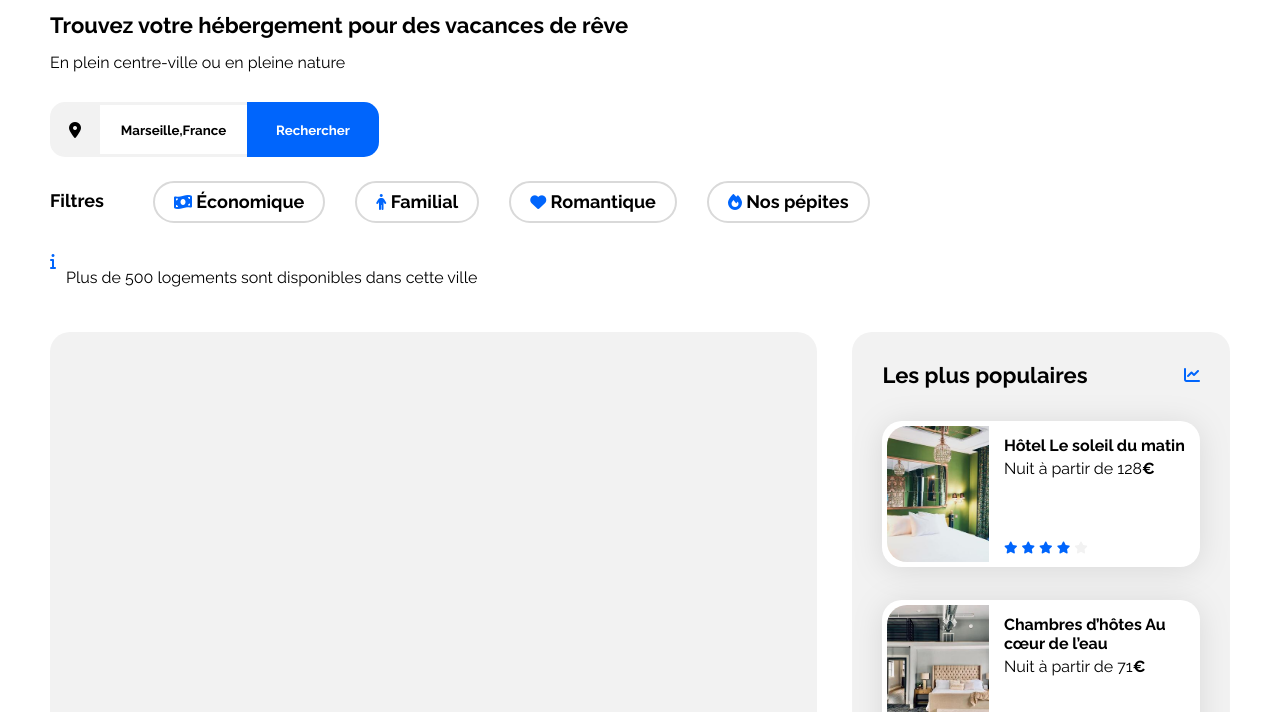
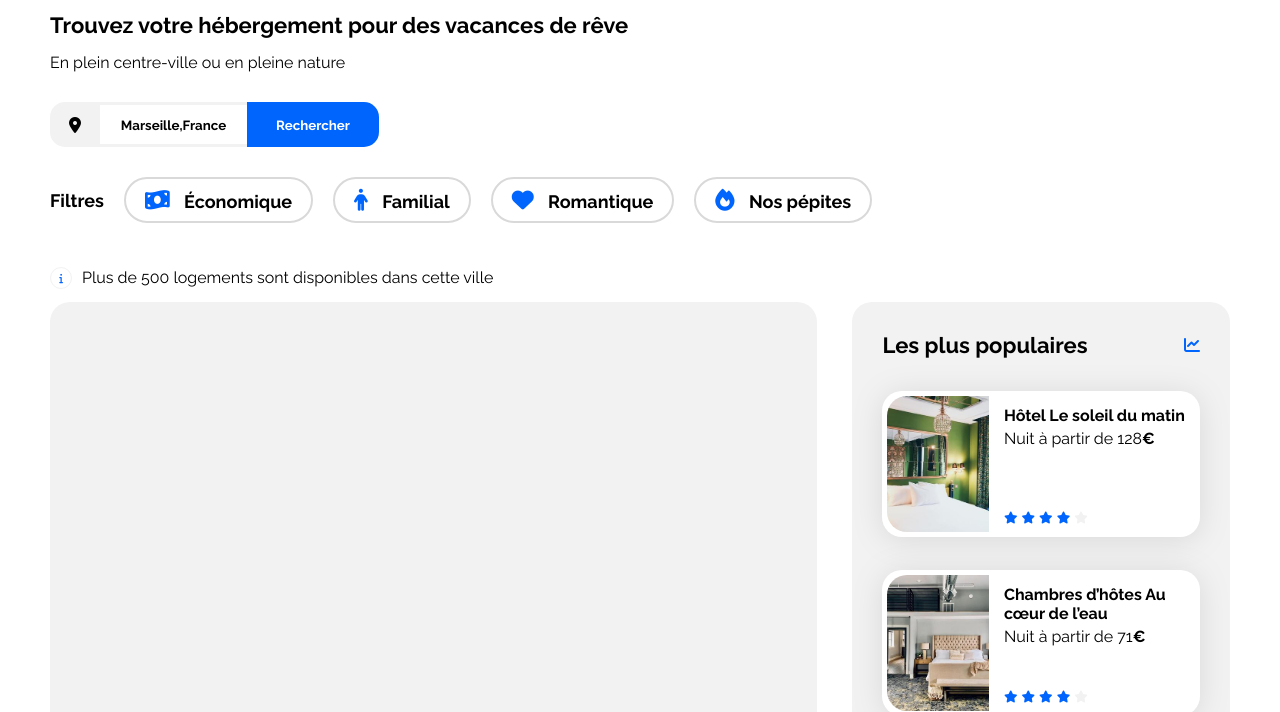
Before and after one commit to Laeti2b1987/BookiStartercodeLaeti2b1987, a plain HTML site: page index.html in a window 1280 px wide. Shown: the part 88-800 px from the top of the page. Drawn offline with Linux system fonts and the light colour scheme.

Commit message:
Update style.css

```diff
--- a/css/style.css
+++ b/css/style.css
@@ -217,7 +217,7 @@ nav{
     height: 2px;
     background-color: #0065FC;
     position: absolute;
-    bottom: 30px;
+    bottom: 33px;
     left: 0;
 }
 
@@ -235,10 +235,10 @@ h1{
 form{
     display:grid;
     grid-template-columns:50px 147px 132px;
-    width: 377px;
-    height: 49px;
+     height: 45px;
+
 }
-form,.filtres-container,.info-filtres {
+form,.filtres-container{
     margin-top: 30px;
     margin-bottom:30px;
 }
@@ -248,7 +248,6 @@ form,.filtres-container,.info-filtres {
     align-items: center;
     justify-content: center;
     color: black;
-    height: 49px;
     background-color: #F2F2F2;
     border: solid #F2F2F2 ;
     border-radius:15px 0px 0px 15px;
@@ -289,46 +288,69 @@ input::placeholder {
     list-style-type: none;
     display: flex;
     justify-content: flex-start;
-    padding:0px 0px 0px 0px;
-    gap: 30px;
+    align-items: center;
+    padding-left: 0px;
+    gap: 20px;
+}
+
+.filtres-title {
+
+    font-weight: 700;
+    font-size: 18px;
+    color: black;
+    padding-left: 10px;
+
+
 }
 
 #filtres{
     font-weight: 700;
     font-size: 18px;
     color: black;
-    width: 54px;
-    height: 30px;
     padding-left:0px;
-    border:none;
+    padding-top: 10px;
+    padding-bottom:10px;
+
+}
+
+li i {
+    border:solid #D9D9D9 2px;
+    padding-top: 10px;
+    padding-bottom:10px;
+    padding-right: 19px;
+    padding-left: 19px;
+    border-radius: 25px;
+
+}
+
+.fa-money-bill-wave,.fa-person,.fa-heart,.fa-fire{
+    font-size: 22px;
 
 
 }
 
-.filtres-title {
-    font-weight: 700;
-    font-size: 18px;
-    color: black;
+li i:hover {
+    background-color: #DEEBFF
 
 }
+
 
 .info-filtres {
     display: flex;
     justify-content: flex-start;
+    align-items: center;
     padding:0px 0px 0px 0px;
     gap: 10px;
 }
 
-.filtres-container li {
-    width: auto;
-    height: 30px;
-    border:solid #D9D9D9 2px;
-    padding-top: 4px;
-    padding-bottom:4px;
-    padding-right: 19px;
-    padding-left: 19px;
-    border-radius: 25px;
+.fa-info {
     display:flex;
     justify-content: center;
     align-items: center;
+    border: solid #F2F2F2 1px;
+    border-radius: 50%;
+    width: 20px;
+    height: 20px;
+    font-size:10px;
+
 }
```
